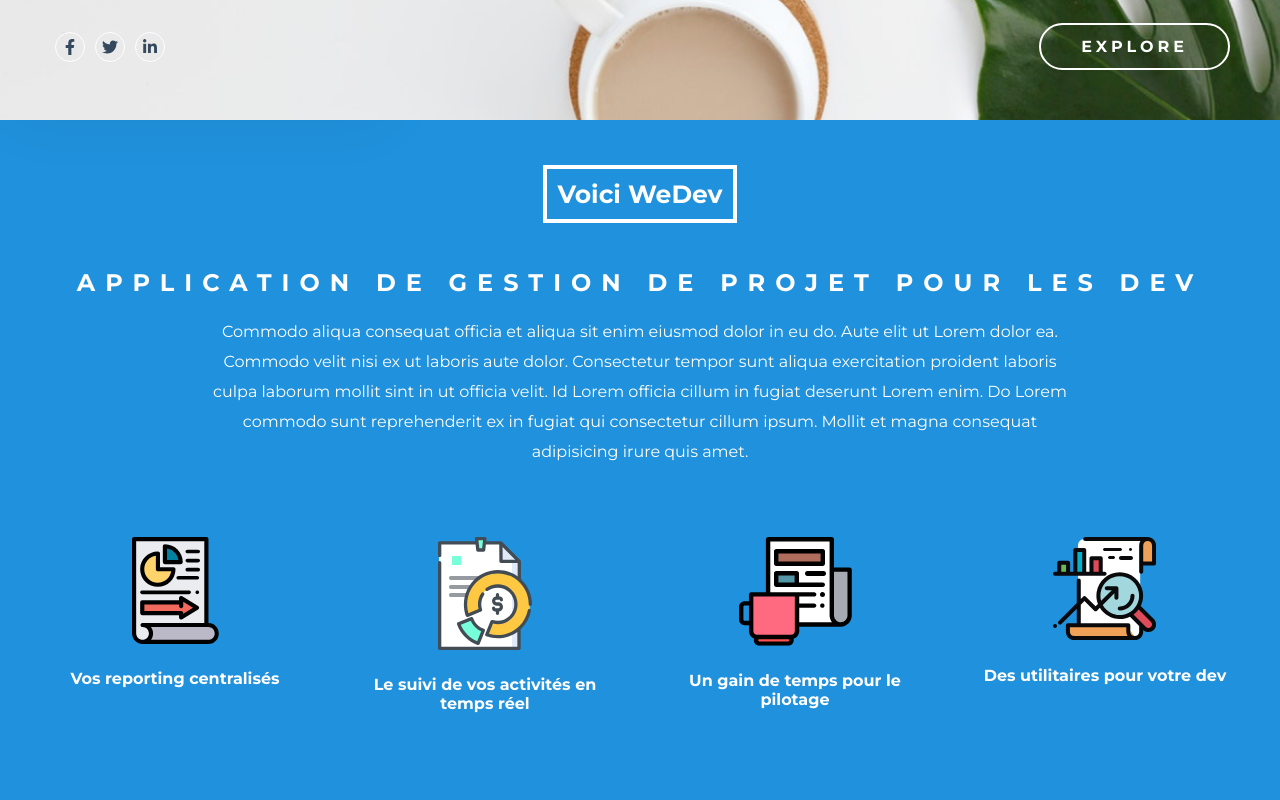
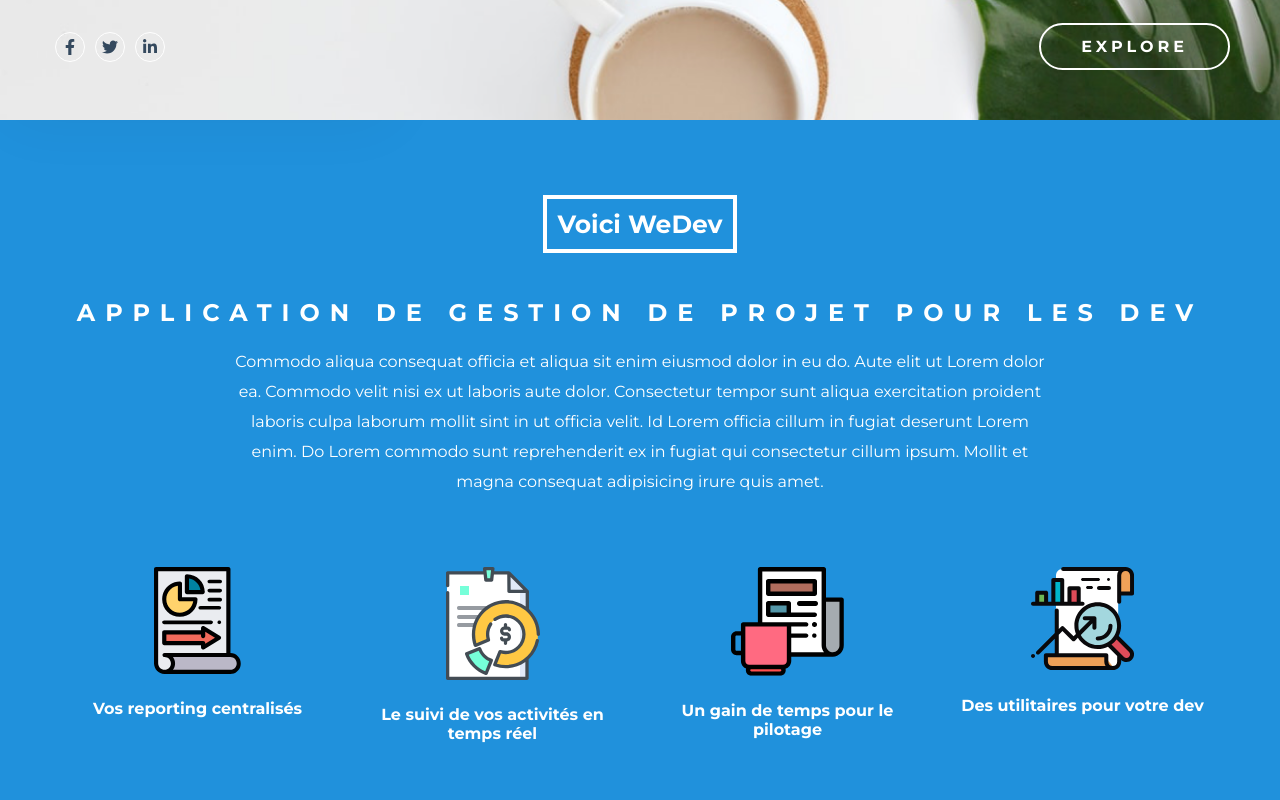
Before and after one commit to Ephalys/wedev-front, a React (Create React App) app: page / in a window 1280 px wide. Shown: the part 680-1480 px from the top of the page. Built offline with nearby package versions, Linux system fonts and the light colour scheme; what webfontloader would draw is missing.

Commit message:
fix: container responsive

```diff
--- a/src/assets/sass/global.scss
+++ b/src/assets/sass/global.scss
@@ -1,4 +1,6 @@
 @import url('https://fonts.googleapis.com/css?family=Montserrat:400,700&display=swap');
+
+@import '../../assets/sass/breakpoints';
 
 * {
   box-sizing: border-box;
@@ -43,3 +45,11 @@ ul {
 a {
   cursor: pointer;
 }
+
+.container {
+  padding: 50px;
+
+  @media (max-width: $screen-max-md) {
+    padding: 20px;
+  }
+}
--- a/src/components/ListBlock/index.js
+++ b/src/components/ListBlock/index.js
@@ -4,7 +4,7 @@ import './listblock.scss'
 class ListBlock extends Component {
     render() {
         return (
-            <div className="listblock">
+            <div className="listblock container">
                 <div className="listblock__left">
                     <p className="title-label">comment ça marche ?</p>
                     <h3 className="title">
--- a/src/components/ListBlock/listblock.scss
+++ b/src/components/ListBlock/listblock.scss
@@ -3,15 +3,10 @@
 
 .listblock {
     display: flex;
-    padding: 50px;
     text-align: left;
 
     @media (max-width: $screen-max-md) {
         flex-direction: column;
-    }
-
-    @media (max-width: $screen-max-md) {
-     padding: 20px;
     }
 
     &__left {
--- a/src/components/Presentation/index.js
+++ b/src/components/Presentation/index.js
@@ -11,7 +11,7 @@ import { Element } from 'react-scroll'
 class Presentation extends Component {
   render() {
     return (
-        <Element className="presentation" name="presentation">
+        <Element className="presentation container" name="presentation">
           <p className="presentation__label fwb">Voici WeDev</p>
           <h2>Application de gestion de projet pour les dev</h2>
           <p className="presentation__text">
--- a/src/components/Presentation/presentation.scss
+++ b/src/components/Presentation/presentation.scss
@@ -5,7 +5,6 @@
     color: $white;
     background-color: $blue;
     text-align: center;
-    padding: 20px;
 
     &__label {
         font-size: 25px;
--- a/src/components/Register/Register.scss
+++ b/src/components/Register/Register.scss
@@ -17,7 +17,7 @@
         margin: 5vh 0;
     }
 
-    .container {
+    &__block {
         margin: auto;
         width: 70%;
         background-color: $white;
@@ -28,7 +28,7 @@
         align-items: center;
 
         @media (max-width: $screen-max-sm) {
-            width: 90%;
+            width: calc(100% - 40px);
             padding: 30px 15px;
         }
 
--- a/src/components/Register/index.js
+++ b/src/components/Register/index.js
@@ -7,10 +7,10 @@ class Register extends Component {
   render() {
     return (
       <div
-        className="register"
+        className="register container"
         style={{ backgroundImage: `url(${background})` }}
       >
-        <div className="container">
+        <div className="register__block">
           <h3 className="text-uppercase btn__letter-spacing">Offre de lancement</h3>
           <p className="fwb">
             inscrivez-vous et recevez prochainement un accès premium à
```
